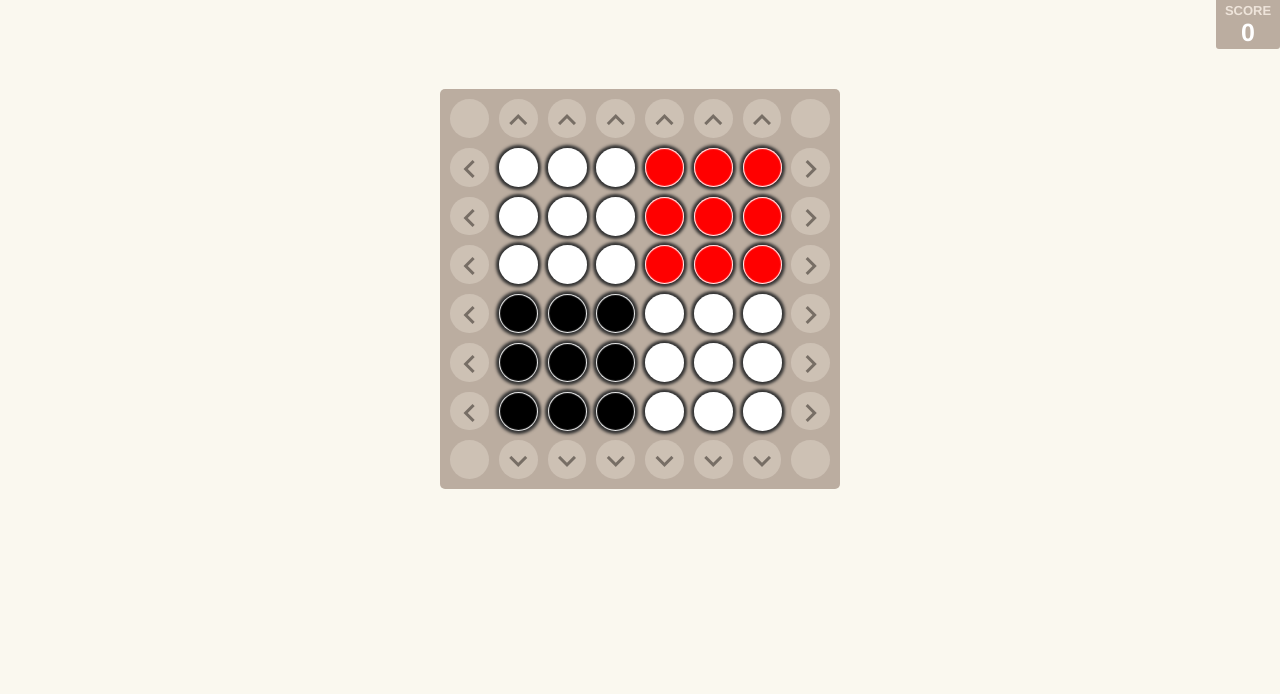
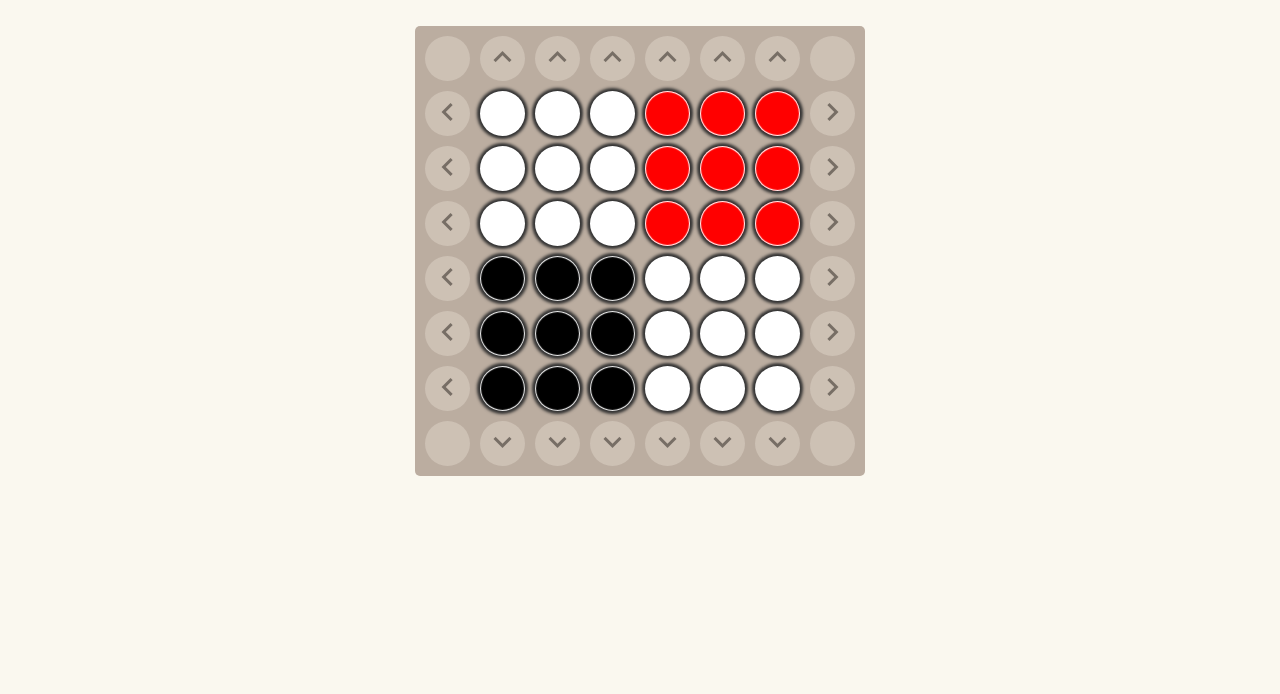
Before and after one commit to jdiwnab/heise, a website: page index.html in a window 1280 px wide. Shown: the part 106-800 px from the top of the page. Drawn offline with Linux system fonts and the light colour scheme.

Commit message:
making board a little bigger

```diff
--- a/sass/style.scss
+++ b/sass/style.scss
@@ -65,7 +65,7 @@
 
 
 // main.scss
-$field-width: 400px;
+$field-width: 450px;
 $grid-spacing: 10px;
 $grid-row-cells: 8;
 $tile-size: ($field-width - $grid-spacing * ($grid-row-cells + 1)) / $grid-row-cells;
@@ -107,7 +107,7 @@
   font-weight: bold;
   margin: 0;
   display: block;
-  //float: left;
+  float: left;
 }
 
 .material-icons {
@@ -457,6 +457,8 @@
 
   h1.title {
     font-size: 50px;
+    display: inline-block;
+    width: 50%;
   }
 
   .container {
```
Also changed, not shown: css/style.css.
